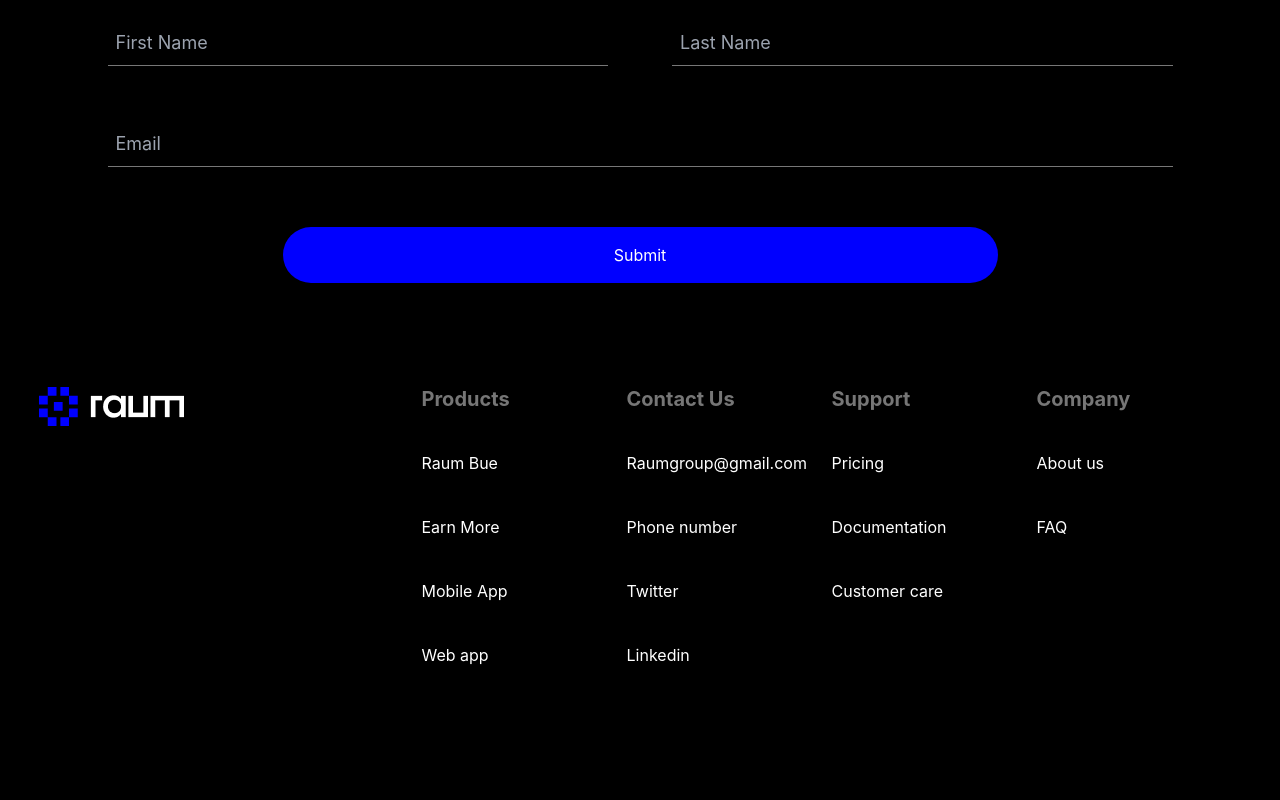
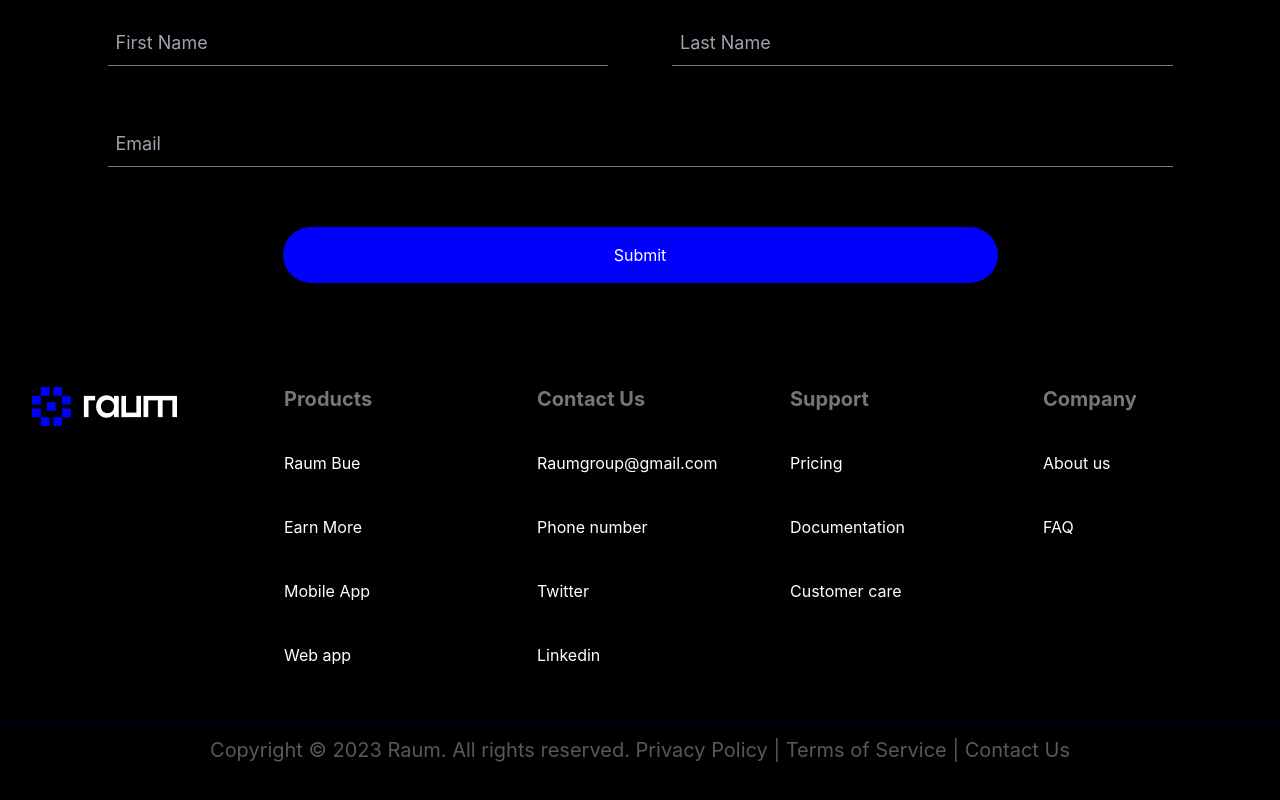
Before and after one commit to Raum-INC/raum-wip, a React (Create React App) app: page / in a window 1280 px wide. Shown: the part 1283-2083 px from the top of the page. Before the commit the page ends 1982 px from the top, so only its background shows below. Built offline with nearby package versions, Linux system fonts and the light colour scheme.

Commit message:
Update Footer.jsx

```diff
--- a/src/components/Footer.jsx
+++ b/src/components/Footer.jsx
@@ -4,11 +4,12 @@
 
 const Footer = () => {
   return (
-    <div className="w-full md:max-w-[1267px] mx-auto flex flex-col md:flex-row justify-between gap-y-6 p-8">
+    <>
+      <div className="w-full mx-auto flex flex-col md:flex-row justify-between gap-y-6 p-8">
         <div>
           <img src={logo} alt="" />
         </div>
-      <div className="grid grid-cols-2 md:grid-cols-4 gap-y-8">
+        <div className="grid grid-cols-2 md:grid-cols-4 gap-2 md:gap-x-12 gap-y-8">
           {siteLinks.map((siteLink, index) => (
             <div
               key={index}
@@ -30,23 +31,14 @@
               </div>
             </div>
           ))}
-        {/* <div className="md:w-[205px]">
-          Products
-          <div>
-            <a href="#">Raum Bue</a>
-          </div>
-          <div>
-            <a href="#">Raum Bue</a>
-          </div>
-          <div>
-            <a href="#">Raum Bue</a>
-          </div>
-          <div>
-            <a href="#">Raum Bue</a>
-          </div>
-        </div> */}
         </div>
       </div>
+      <div className="w-full h-[115px] border-t-[1px] border-t-[#0000ff33] mt-6 py-3 text-[#585858] text-center text-sm md:text-xl font-normal leading-6">
+        Copyright © 2023 Raum. All rights reserved.
+        <br className="md:hidden" /> Privacy Policy | Terms of Service | Contact
+        Us
+      </div>
+    </>
   );
 };
 
```
Lines whose indentation alone changed are shown as unchanged.
